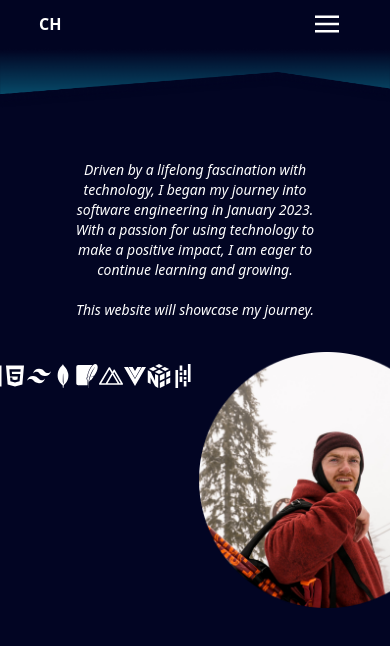
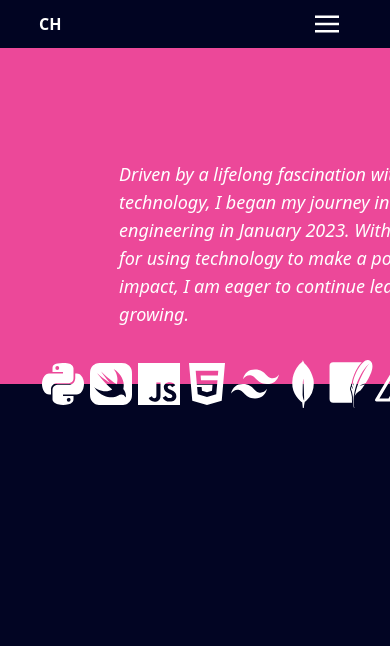
Before and after one commit to christywastaken/christianharrison, a Nuxt app: page / in a window 390 px wide. Shown: the top 646 px of the page. Built offline with nearby package versions, Linux system fonts and the light colour scheme.

Commit message:
Styles and refactors index.vue for mobile and desktop screens

```diff
--- /dev/null
+++ b/components/DesktopIndex.vue
@@ -0,0 +1,31 @@
+<template>
+  <div>
+    <div class="flex flex-col md:mt-64 mt-20 items-center justify-end mx-[10%]">
+      <div class="flex flex-row justify-center max-h-64">
+        <div class="flex flex-col w-1/2 items-center me-20">
+          <div class="text-white italic p-8 text-lg">
+            Driven by a lifelong fascination with technology, I began my journey into software engineering in January
+            2023. With a passion for using technology to make a positive impact, I am eager to continue learning and
+            growing.
+          </div>
+          <div class="flex flex-row">
+            <Icon name="python" class="h-12 w-12" />
+            <Icon name="swift" class="h-12 w-12" />
+            <Icon name="javascript" class="h-12 w-12" />
+            <Icon name="html" class="h-12 w-12" />
+            <Icon name="css" class="h-12 w-12" />
+            <Icon name="mongo" class="h-12 w-12" />
+            <Icon name="sql" class="h-12 w-12" />
+            <Icon name="nuxt" class="h-12 w-12" />
+            <Icon name="vue" class="h-12 w-12" />
+            <Icon name="numpy" class="h-12 w-12" />
+            <Icon name="pandas" class="h-12 w-12" />
+          </div>
+        </div>
+        <div class="w-64 h-64">
+          <img src="/misc/profile-pic.png" class="w-full h-full object-contain" />
+        </div>
+      </div>
+    </div>
+  </div>
+</template>
--- /dev/null
+++ b/components/MobileIndex.vue
@@ -0,0 +1,31 @@
+<template>
+  <div class="bg-pink-500">
+    <div class="flex flex-col md:mt-64 mt-20 items-center justify-end mx-[10%]">
+      <div class="flex flex-row justify-center max-h-64">
+        <div class="flex flex-col w-1/2 items-center me-20">
+          <div class="text-white italic p-8 text-lg">
+            Driven by a lifelong fascination with technology, I began my journey into software engineering in January
+            2023. With a passion for using technology to make a positive impact, I am eager to continue learning and
+            growing.
+          </div>
+          <div class="flex flex-row">
+            <Icon name="python" class="h-12 w-12" />
+            <Icon name="swift" class="h-12 w-12" />
+            <Icon name="javascript" class="h-12 w-12" />
+            <Icon name="html" class="h-12 w-12" />
+            <Icon name="css" class="h-12 w-12" />
+            <Icon name="mongo" class="h-12 w-12" />
+            <Icon name="sql" class="h-12 w-12" />
+            <Icon name="nuxt" class="h-12 w-12" />
+            <Icon name="vue" class="h-12 w-12" />
+            <Icon name="numpy" class="h-12 w-12" />
+            <Icon name="pandas" class="h-12 w-12" />
+          </div>
+        </div>
+        <div class="w-64 h-64">
+          <img src="/misc/profile-pic.png" class="w-full h-full object-contain" />
+        </div>
+      </div>
+    </div>
+  </div>
+</template>
--- a/pages/index.vue
+++ b/pages/index.vue
@@ -1,31 +1,6 @@
 <template>
   <div>
-    <div class="flex flex-col md:mt-40 mt-20 items-center justify-end mx-[10%]">
-      <div class="text-white italic p-8 text-sm md:text-lg text-center md:mx-[20%]">
-        Driven by a lifelong fascination with technology, I began my journey into software engineering in January 2023.
-        With a passion for using technology to make a positive impact, I am eager to continue learning and growing.
-        <br /><br />
-        This website will showcase my journey.
-      </div>
-      <div class="flex flex-row justify-between max-h-64">
-        <div class="flex w-1/2 justify-center">
-          <Icon name="python" class="h-12 w-12" />
-          <Icon name="swift" class="h-12 w-12" />
-          <Icon name="javascript" class="h-12 w-12" />
-          <Icon name="html" class="h-12 w-12" />
-          <Icon name="css" class="h-12 w-12" />
-          <Icon name="mongo" class="h-12 w-12" />
-          <Icon name="sql" class="h-12 w-12" />
-          <Icon name="nuxt" class="h-12 w-12" />
-          <Icon name="vue" class="h-12 w-12" />
-          <Icon name="numpy" class="h-12 w-12" />
-          <Icon name="pandas" class="h-12 w-12" />
-
-        </div>
-        <div class="w-1/2">
-          <img src="/misc/profile-pic.png" class="w-full h-full object-contain" />
-        </div>
-      </div>
-    </div>
+   <DesktopIndex class="hidden md:flex" />
+   <MobileIndex class="flex md:hidden" />
   </div>
 </template>
```
